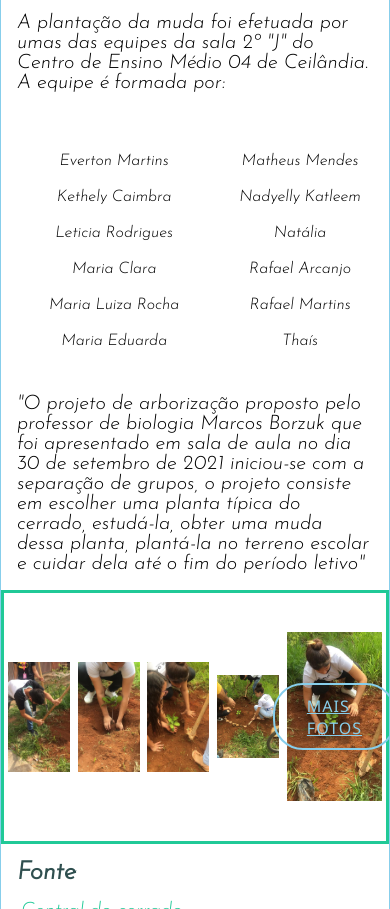
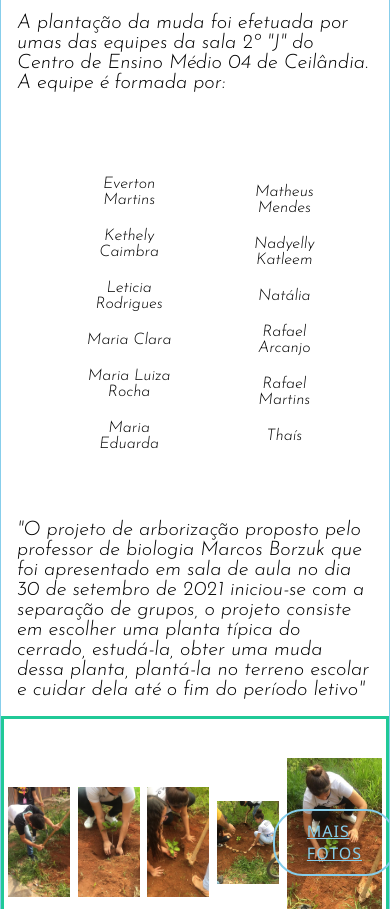
Before and after one commit to 3532Everton/josefina, a plain HTML site: page index.html in a window 390 px wide. Shown: the part 1917-2826 px from the top of the page. Drawn offline with Linux system fonts and the light colour scheme; a web font is replaced by a local one.

Commit message:
Add files via upload

```diff
--- a/css/estilo.css
+++ b/css/estilo.css
@@ -118,6 +118,11 @@ h2 {
   align-items: center;
   justify-content: center;
 }
+@media (max-width: 1000px) {
+  .nomes {
+    margin: 10%;
+  }
+}
 
 .lista-nomes li {
   display: flex;
```
Also changed, not shown: 1 other file.
